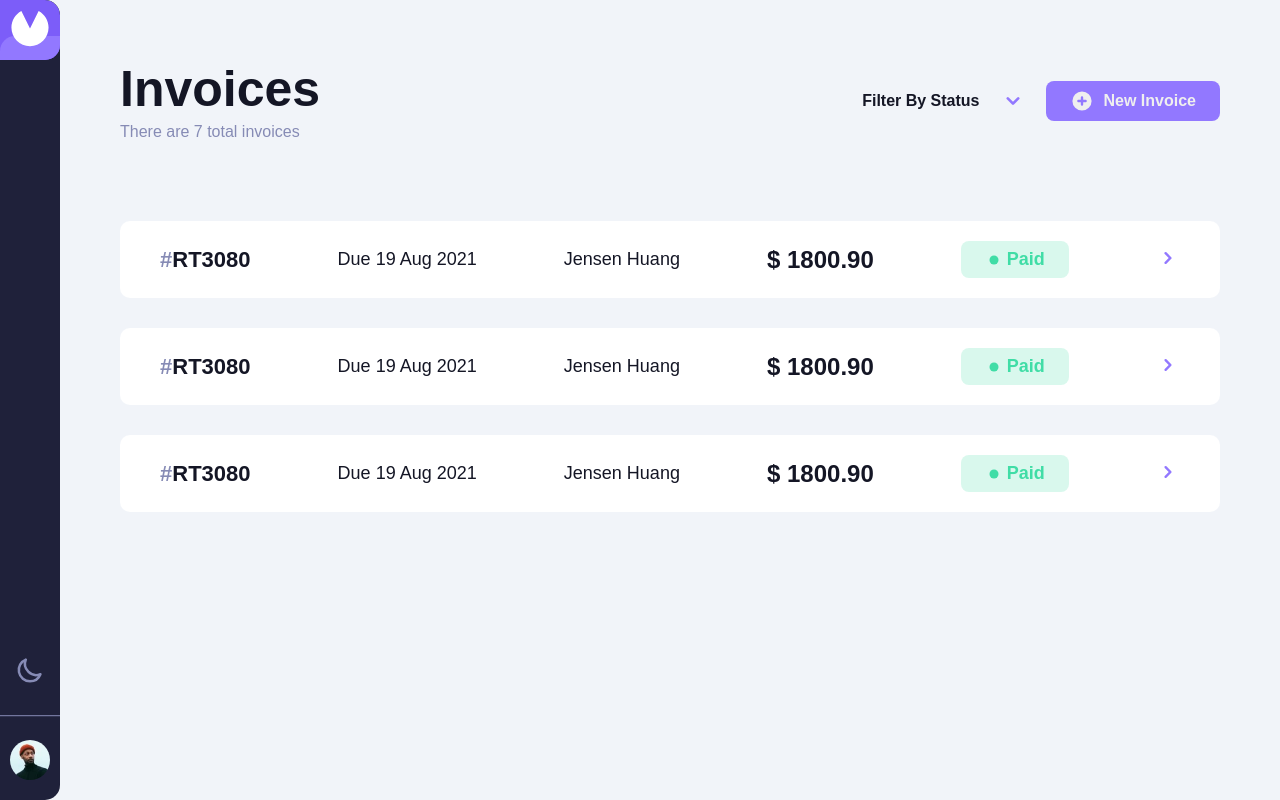
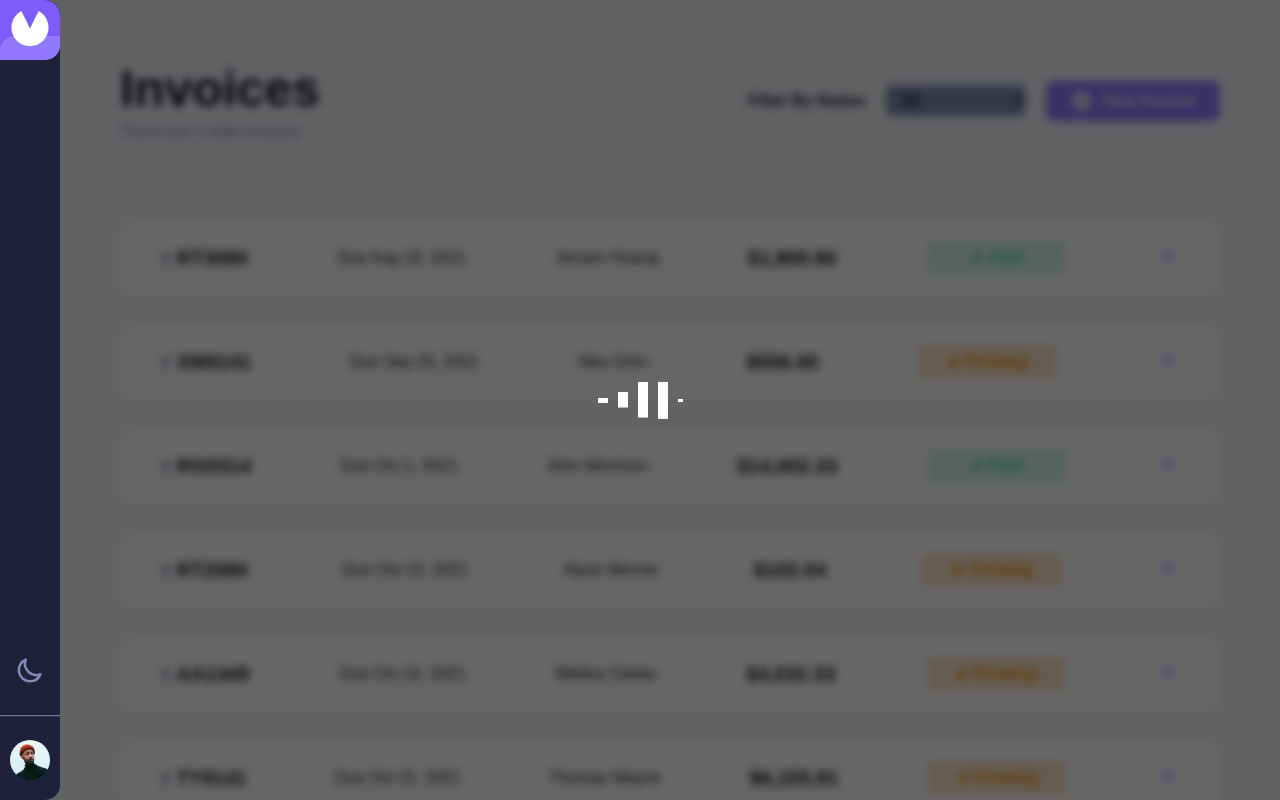
Before and after one commit to Ahmedabdelghany11/Invoice, a React (Vite) app: page / in a window 1280 px wide. Shown: the top 800 px of the page. Built offline with nearby package versions, Linux system fonts and the light colour scheme.

Commit message:
Upload Updates

```diff
--- a/package.json
+++ b/package.json
@@ -10,10 +10,12 @@
     "preview": "vite preview"
   },
   "dependencies": {
+    "axios": "^1.6.8",
     "react": "^18.2.0",
     "react-dom": "^18.2.0",
     "react-hook-form": "^7.51.3",
     "react-icons": "^5.1.0",
+    "react-query": "^3.39.3",
     "react-router-dom": "^6.22.3",
     "styled-components": "^6.1.8"
   },
--- a/src/App.jsx
+++ b/src/App.jsx
@@ -6,27 +6,44 @@ import Invoice from "./routes/Invoice";
 import GlobalStyles from "./styles/GlobalStyles";
 import AppLayout from "./ui/AppLayout";
 import InvoiceCart from "./ui/InvoiceCart";
+import { QueryClientProvider, QueryClient } from "react-query";
+import Spinner from "./ui/Spinner";
+import { useEffect, useState } from "react";
+
+const queryClient = new QueryClient();
 
 function App() {
+  const [isLoading, setIsLoading] = useState(true);
+
+  useEffect(() => {
+    const stopLoading = () => {
+      setTimeout(() => {
+        setIsLoading(false);
+      }, 2000);
+    };
+    window.addEventListener("load", stopLoading);
+
+    return () => window.removeEventListener("load", stopLoading);
+  }, []);
   return (
+    <QueryClientProvider client={queryClient}>
       <ThemeProvider>
+        {isLoading && <Spinner />}
         <GlobalStyles />
         <Router>
           <AppLayout>
             <Routes>
               <Route path="/" element={<Home />} />
-            <Route path="invoice" element={<Invoice />} >
-              <Route
-                path=":id"
-                element={<InvoiceCart />}
-              />
+              <Route path="invoice" element={<Invoice />}>
+                <Route path=":id" element={<InvoiceCart />} />
               </Route>
               <Route path="*" element={<ErrorPage />} />
             </Routes>
           </AppLayout>
         </Router>
       </ThemeProvider>
-  )
+    </QueryClientProvider>
+  );
 }
 
-export default App
+export default App;
--- /dev/null
+++ b/src/features/useInvoicesList.js
@@ -0,0 +1,50 @@
+import { useQuery } from "react-query"
+import { fetchInvoices } from "../services/apiInvoice"
+import { useSearchParams } from "react-router-dom";
+
+
+function useInvoicesList() {
+  const [searchParams] = useSearchParams();
+  const filterParam = !searchParams.get("filter")
+    ? ""
+    : searchParams.get("filter");
+
+  const {isLoading, data: invoices, error} = useQuery({
+      queryKey: ['invoicesList', filterParam],
+      queryFn: () => fetchInvoices(filterParam),
+  })
+
+  return {isLoading, invoices, error}
+}
+
+export default useInvoicesList
+
+/*
+  import { useQuery } from "react-query"
+import { fetchInvoices } from "../services/apiInvoice"
+import { useSearchParams } from "react-router-dom";
+
+
+function useInvoicesList() {
+  const [searchParams] = useSearchParams();
+  const filterParam = !searchParams.get("filter")
+    ? ""
+    : searchParams.get("filter");
+
+    const {isLoading, data, error} = useQuery({
+        queryKey: ['invoicesList'],
+        queryFn: fetchInvoices,
+        retry: false,
+    })
+
+    let invoices = data;
+
+    if (filterParam) {
+      invoices = invoices.filter(invoice => invoice.status === filterParam)
+    }
+
+  return {isLoading, invoices, error}
+}
+
+export default useInvoicesList
+*/
--- /dev/null
+++ b/src/services/apiInvoice.js
@@ -0,0 +1,15 @@
+import axios from "axios";
+
+export async function fetchInvoices(filterParam) {
+    try {
+        const req = await axios.get("/src/db.json");
+
+        if (filterParam) {
+            return req.data.invoices.filter(invoice => invoice.status === filterParam)
+        } else {
+            return req.data.invoices;
+        }
+    } catch (err) {
+        throw new Error(`Error fetching invoices: ${err.message}`);
+    }
+}
--- /dev/null
+++ b/src/styles/Animations.js
@@ -0,0 +1,13 @@
+import {keyframes} from "styled-components"
+
+const spinnerAnimation = keyframes`
+  0% { background-size: 10px 3px;}
+  16% { background-size: 10px 50px, 10px 3px, 10px 3px, 10px 3px, 10px 3px, 10px 3px}
+  33% { background-size: 10px 30px, 10px 50px, 10px 3px, 10px 3px, 10px 3px, 10px 3px}
+  50% { background-size: 10px 10px, 10px 30px, 10px 50px, 10px 3px, 10px 3px, 10px 3px}
+  66% { background-size: 10px 3px, 10px 10px, 10px 30px, 10px 50px, 10px 3px, 10px 3px}
+  83% { background-size: 10px 3px, 10px 3px,  10px 10px, 10px 30px, 10px 50px, 10px 3px}
+  100% { background-size: 10px 3px, 10px 3px, 10px 3px,  10px 10px, 10px 30px, 10px 50px}
+`
+
+export {spinnerAnimation}
--- a/src/ui/Filter.jsx
+++ b/src/ui/Filter.jsx
@@ -1,5 +1,6 @@
-import { HiChevronDown } from "react-icons/hi"
-import styled from "styled-components"
+import { useState } from "react";
+import { useSearchParams } from "react-router-dom";
+import styled from "styled-components";
 
 const StyledFilterContainer = styled.div`
   display: flex;
@@ -8,33 +9,63 @@ const StyledFilterContainer = styled.div`
   font-size: 1.6rem;
   font-weight: bold;
   gap: 2rem;
-
-    >svg {
-        font-size: 2.6rem;
-        color: var(--logo-light-color);
-    }
-`
+  position: relative;
+`;
 
 const StyledFilterInput = styled.select`
-    display: none;
-`
+  width: 14rem;
+  background-color: var(--third-color);
+  border: none;
+  outline: none;
+  border-radius: 6px;
+  padding: 6px 12px;
+  cursor: pointer;
+  font-size: 1.6rem;
+`;
 
-const StyledFilterOption = styled.option`
-
-`
+const StyledFilterOption = styled.option``;
 
 function Filter() {
+  const [searchParams, setSearchParams] = useSearchParams();
+  const filterParam = !searchParams.get("filter")
+    ? ""
+    : searchParams.get("filter");
+  const [filter, setFilter] = useState(filterParam);
+
+  function handleFilterChange(e) {
+    const newValue = e.target.value;
+    setFilter(newValue);
+    if (newValue === "") {
+      searchParams.delete("filter");
+    } else {
+      searchParams.set("filter", newValue);
+    }
+    setSearchParams(searchParams);
+  }
+
   return (
     <StyledFilterContainer>
-        <label htmlFor="filter">Filter By Status</label>
-        <StyledFilterInput id="filter">
-            <StyledFilterOption value="paid" key="paid">Paid</StyledFilterOption>
-            <StyledFilterOption value="pending" key="pending">Pending</StyledFilterOption>
-            <StyledFilterOption value="draft" key="draft">Draft</StyledFilterOption>
+      <label>Filter By Status</label>
+      <StyledFilterInput
+        id="filter"
+        onChange={handleFilterChange}
+        value={filter}
+      >
+        <StyledFilterOption value="" key="all">
+          All
+        </StyledFilterOption>
+        <StyledFilterOption value="paid" key="paid">
+          Paid
+        </StyledFilterOption>
+        <StyledFilterOption value="pending" key="pending">
+          Pending
+        </StyledFilterOption>
+        <StyledFilterOption value="draft" key="draft">
+          Draft
+        </StyledFilterOption>
       </StyledFilterInput>
-        <HiChevronDown />
     </StyledFilterContainer>
-  )
+  );
 }
 
-export default Filter
+export default Filter;
--- a/src/ui/InvoiceItem.jsx
+++ b/src/ui/InvoiceItem.jsx
@@ -1,7 +1,8 @@
 import { GoDotFill } from "react-icons/go";
 import { HiChevronRight } from "react-icons/hi";
-import { Link } from "react-router-dom"
-import styled from "styled-components"
+import { Link } from "react-router-dom";
+import styled from "styled-components";
+import { formatCurrency, formatDate } from "../utilities/helpers";
 
 const StyledInvoiceItem = styled.div`
   width: 100%;
@@ -12,39 +13,41 @@ const StyledInvoiceItem = styled.div`
   display: flex;
   align-items: center;
   justify-content: space-between;
-`
+`;
 
 const StyledInvoiceID = styled.h3`
   color: var(--text-color);
-    font-size: 2.2rem;
+  font-size: 2rem;
 
-    >span {
+  > span {
     color: var(--third-color);
   }
-`
+`;
 
 const StyledInvoiceDate = styled.span`
-    font-size: 1.8rem;
-    `
+  font-size: 1.6rem;
+`;
 
 const StyledInvoiceOwner = styled.span`
-    font-size: 1.8rem;
-`
+  font-size: 1.6rem;
+`;
 
 const StyledInvoiceTotal = styled.h2`
-    font-size: 2.4rem;
-`
+  font-size: 2rem;
+`;
 
 const StyledInvoiceStatus = styled.button`
+  width: 14rem;
   display: flex;
   align-items: center;
   justify-content: center;
+  text-transform: capitalize;
   gap: 0.4rem;
   position: relative;
   border: none;
   padding: 8px 24px;
   border-radius: 8px;
-    font-size: 1.8rem;
+  font-size: 1.6rem;
   font-weight: bold;
 
   &.paid {
@@ -61,32 +64,37 @@ const StyledInvoiceStatus = styled.button`
     color: var(--draft-color);
     background-color: var(--draft-bg);
   }
-`
+`;
 
 const StyledInvoiceLink = styled(Link)`
   color: var(--logo-light-color);
 
-    >svg {
+  > svg {
     font-size: 2.4rem;
   }
-`
+`;
 
-function InvoiceItem() {
+function InvoiceItem({ invoice }) {
   return (
     <StyledInvoiceItem>
-        <StyledInvoiceID><span>#</span>RT3080</StyledInvoiceID>
-        <StyledInvoiceDate>Due 19 Aug 2021</StyledInvoiceDate>
-        <StyledInvoiceOwner>Jensen Huang</StyledInvoiceOwner>
-        <StyledInvoiceTotal>$ 1800.90</StyledInvoiceTotal>
-        <StyledInvoiceStatus className="paid">
+      <StyledInvoiceID>
+        <span># </span>
+        {invoice.id}
+      </StyledInvoiceID>
+      <StyledInvoiceDate>
+        Due {formatDate(new Date(invoice.paymentDue).getTime())}
+      </StyledInvoiceDate>
+      <StyledInvoiceOwner>{invoice.clientName}</StyledInvoiceOwner>
+      <StyledInvoiceTotal>{formatCurrency(invoice.total)}</StyledInvoiceTotal>
+      <StyledInvoiceStatus className={invoice.status}>
         <GoDotFill />
-            Paid
+        {invoice.status}
       </StyledInvoiceStatus>
       <StyledInvoiceLink to="/invoice/RT3080">
         <HiChevronRight />
       </StyledInvoiceLink>
     </StyledInvoiceItem>
-  )
+  );
 }
 
-export default InvoiceItem
+export default InvoiceItem;
--- a/src/ui/InvoicesList.jsx
+++ b/src/ui/InvoicesList.jsx
@@ -1,6 +1,8 @@
 import styled from "styled-components";
-// import EmptyInvoices from "./EmptyInvoices"
+import EmptyInvoices from "./EmptyInvoices";
 import InvoiceItem from "./InvoiceItem";
+import useInvoicesList from "../features/useInvoicesList";
+import Spinner from "./Spinner";
 
 const StyledInvoicesList = styled.div`
   width: 100%;
@@ -10,12 +12,17 @@ const StyledInvoicesList = styled.div`
 `;
 
 function InvoicesList() {
+  const { isLoading, invoices } = useInvoicesList();
+
+  if (isLoading) return <Spinner />;
+
   return (
     <StyledInvoicesList>
-      <InvoiceItem />
-      <InvoiceItem />
-      <InvoiceItem />
-      {/* <EmptyInvoices /> */}
+      {!invoices
+        ? invoices?.length === 0 && <EmptyInvoices />
+        : invoices?.map((invoice) => (
+            <InvoiceItem key={invoice.id} invoice={invoice} />
+          ))}
     </StyledInvoicesList>
   );
 }
--- a/src/ui/MainHeading.jsx
+++ b/src/ui/MainHeading.jsx
@@ -1,6 +1,7 @@
 import styled from "styled-components";
 import Filter from "./Filter";
 import { HiPlusCircle } from "react-icons/hi";
+import useInvoicesList from "../features/useInvoicesList";
 
 const StyledHeadingContainer = styled.section`
   width: 100%;
@@ -52,11 +53,19 @@ const StyledAddBtn = styled.button`
 `;
 
 function MainHeading() {
+  const { isLoading, invoices } = useInvoicesList();
+
+  if (isLoading) return null;
+
   return (
     <StyledHeadingContainer>
       <StyledHeadingBox>
         <StyledHeading>Invoices</StyledHeading>
-        <StyledInvoicesCount>There are 7 total invoices</StyledInvoicesCount>
+        <StyledInvoicesCount>
+          {invoices
+            ? `There are ${invoices.length} total invoices`
+            : "No Invoices"}
+        </StyledInvoicesCount>
       </StyledHeadingBox>
       <Filter />
       <StyledAddBtn>
--- /dev/null
+++ b/src/ui/Spinner.jsx
@@ -0,0 +1,40 @@
+import styled from "styled-components";
+import Overlay from "./Overlay";
+import { spinnerAnimation } from "../styles/Animations";
+
+const StyledSpinnerContainer = styled.div`
+  width: 100%;
+  height: 100%;
+  display: flex;
+  align-items: center;
+  justify-content: center;
+  z-index: 1000000000;
+`;
+
+const StyledSpinner = styled.div`
+  position: relative;
+  width: 85px;
+  height: 50px;
+  background-repeat: no-repeat;
+  background-image: linear-gradient(#fff 50px, transparent 0),
+    linear-gradient(#fff 50px, transparent 0),
+    linear-gradient(#fff 50px, transparent 0),
+    linear-gradient(#fff 50px, transparent 0),
+    linear-gradient(#fff 50px, transparent 0),
+    linear-gradient(#fff 50px, transparent 0);
+  background-position: 0px center, 20px center, 40px center, 60px center,
+    80px center, 100px center, 120px center;
+  animation: ${spinnerAnimation} 0.65s linear infinite alternate;
+`;
+
+function Spinner() {
+  return (
+    <Overlay>
+      <StyledSpinnerContainer>
+        <StyledSpinner />
+      </StyledSpinnerContainer>
+    </Overlay>
+  );
+}
+
+export default Spinner;
--- /dev/null
+++ b/src/utilities/helpers.js
@@ -0,0 +1,15 @@
+export function formatCurrency(value) {
+  return new Intl.NumberFormat("en", {
+    style: "currency",
+    currency: "USD",
+  }).format(value);
+}
+
+export function formatDate(dateStr) {
+
+  return new Intl.DateTimeFormat("en", {
+    day: "numeric",
+    month: "short",
+    year: "numeric",
+  }).format(new Date(dateStr));
+}
```
Also changed, not shown: 1 other file (tests, documents, lock files or other folders). Lines whose indentation alone changed are shown as unchanged.
